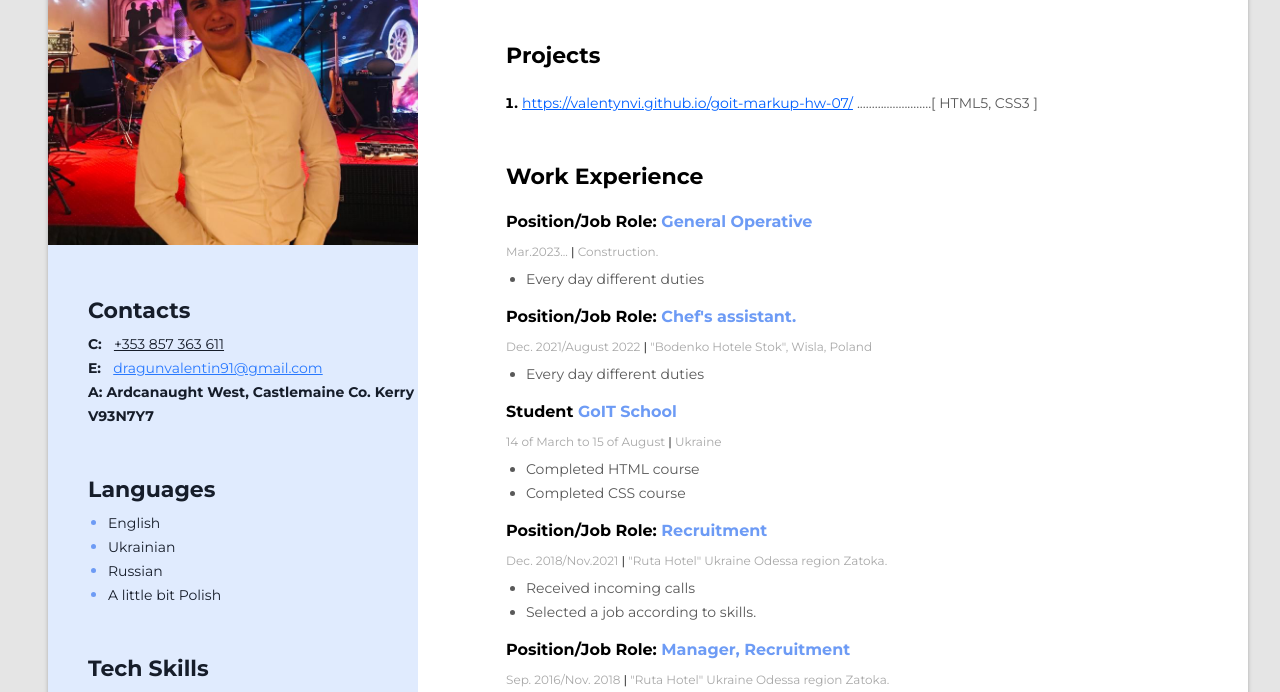
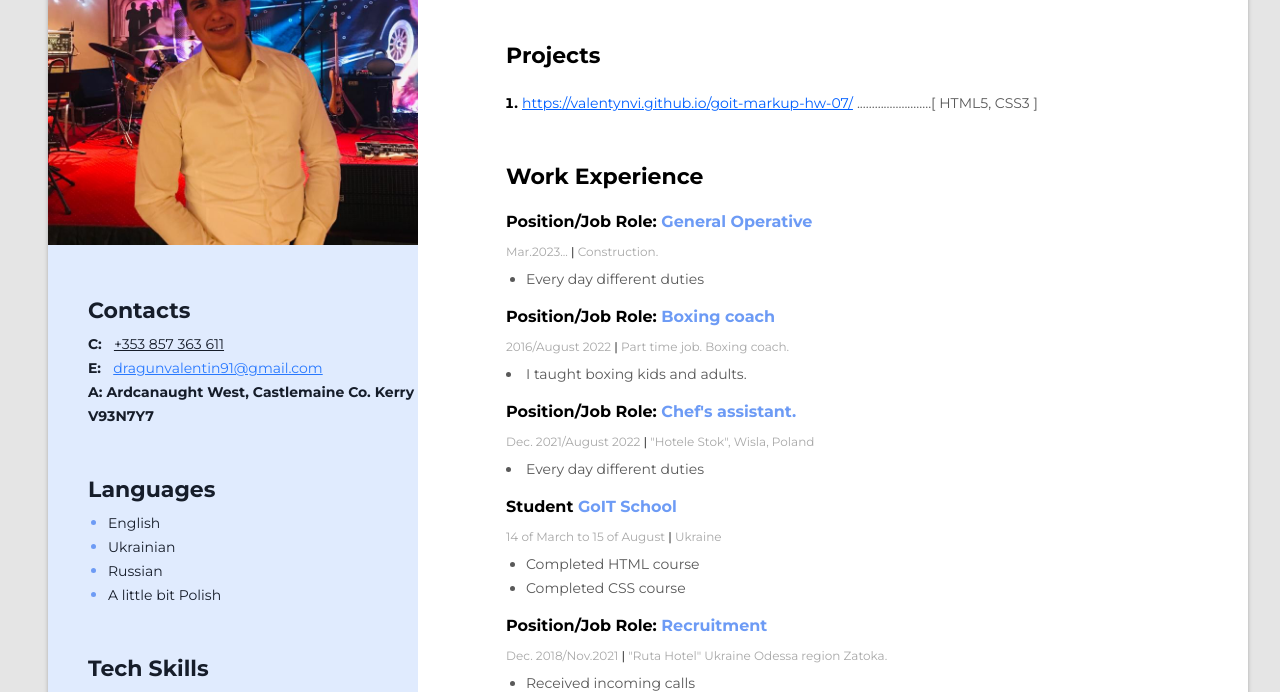
Before and after one commit to ValentynVi/Job-resume, a plain HTML site: page index.html in a window 1280 px wide. Shown: the part 213-905 px from the top of the page. Drawn offline with Linux system fonts and the light colour scheme.

Commit message:
moderation

```diff
--- a/index.html
+++ b/index.html
@@ -69,20 +69,38 @@
           <div class="work-experience-place">
             <h4 class="work-experience-position">
               Position/Job Role:
+              <span class="work-experience-company"> Boxing coach </span>
+            </h4>
+
+            <p class="work-period">
+              2016/August 2022
+              <span class="text-divider">|</span> Part time job. Boxing coach.
+            </p
+
+            <ul class="work-duties-list">
+              <li class="work-duties"> I taught boxing kids and adults. </li>
+            </ul>
+          </div>
+
+          <!-- Company 3 -->
+
+          <div class="work-experience-place">
+            <h4 class="work-experience-position">
+              Position/Job Role:
               <span class="work-experience-company"> Chef's assistant. </span>
             </h4>
 
             <p class="work-period">
               Dec. 2021/August 2022
-              <span class="text-divider">|</span> "Bodenko Hotele Stok", Wisla,
+              <span class="text-divider">|</span> "Hotele Stok", Wisla,
               Poland
-            </p>
+            </p
 
             <ul class="work-duties-list">
               <li class="work-duties">Every day different duties</li>
             </ul>
           </div>
-          <!-- Company 3 -->
+          <!-- Company 4 -->
 
           <div class="work-experience-place">
             <h4 class="work-experience-position">
@@ -100,7 +118,7 @@
               <li class="work-duties">Completed CSS course</li>
             </ul>
           </div>
-          <!-- Company 4 -->
+          <!-- Company 5 -->
 
           <div class="work-experience-place">
             <h4 class="work-experience-position">
@@ -119,7 +137,7 @@
               <li class="work-duties">Selected a job according to skills.</li>
             </ul>
           </div>
-          <!-- Company 5 -->
+          <!-- Company 6 -->
 
           <div class="work-experience-place">
             <h4 class="work-experience-position">
@@ -129,8 +147,7 @@
 
             <p class="work-period">
               Sep. 2016/Nov. 2018
-              <span class="text-divider">|</span> "Ruta Hotel" Ukraine Odessa
-              region Zatoka.
+              <span class="text-divider">|</span> "Warm Home", Odessa, Ukraine.
             </p>
 
             <ul class="work-duties-list">
@@ -140,7 +157,7 @@
             </ul>
           </div>
 
-          <!-- Company 6 -->
+          <!-- Company 7 -->
 
           <div class="work-experience-place">
             <h4 class="work-experience-position">
@@ -152,8 +169,7 @@
 
             <p class="work-period">
               Oct.2014/Aug. 2016
-              <span class="text-divider">|</span> "Ruta Hotel" Ukraine Odessa
-              region Zatoka.
+              <span class="text-divider">|</span> "Luxury clothes 7km", Odessa, Ukr.
             </p>
 
             <ul class="work-duties-list">
```
